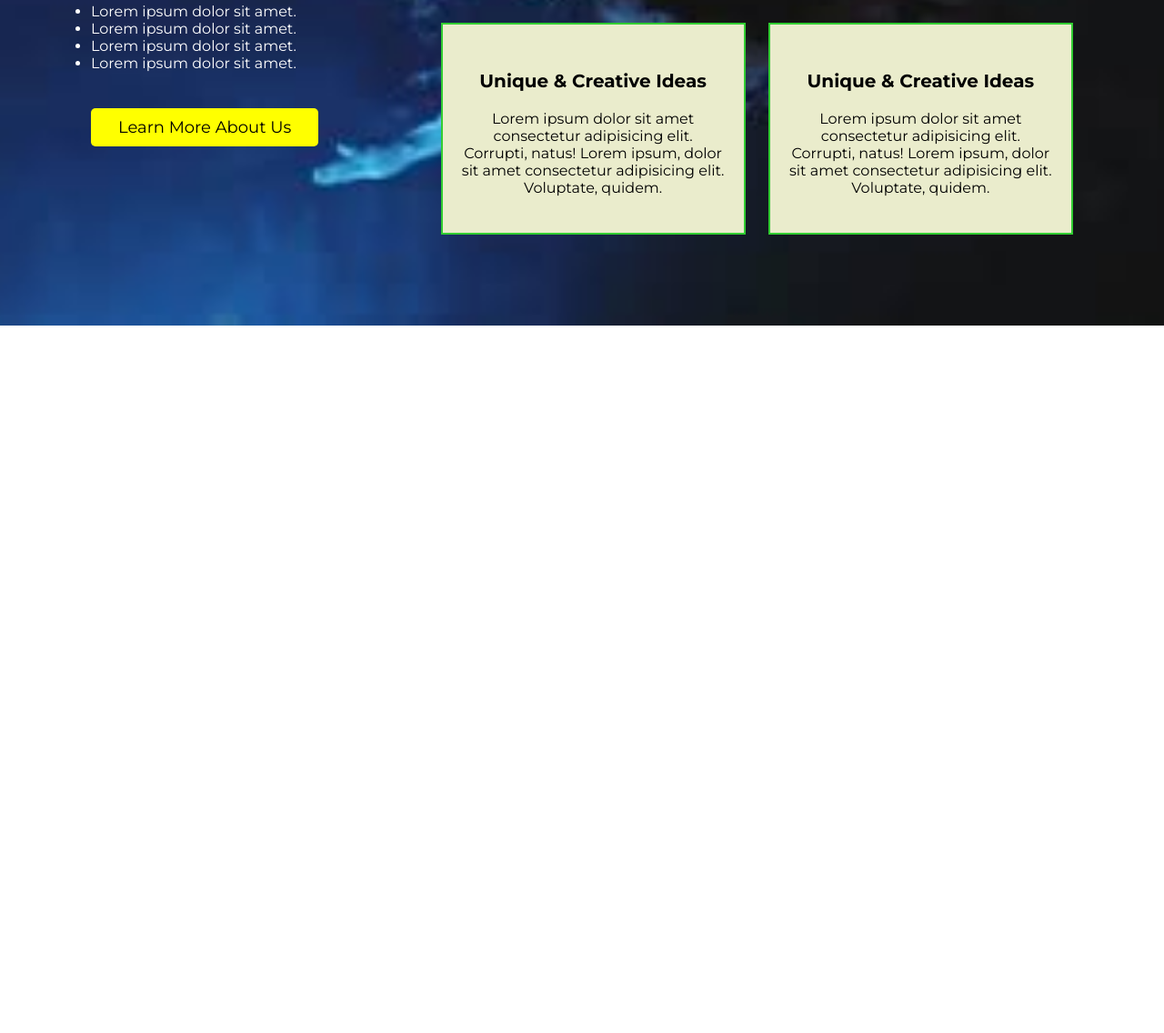
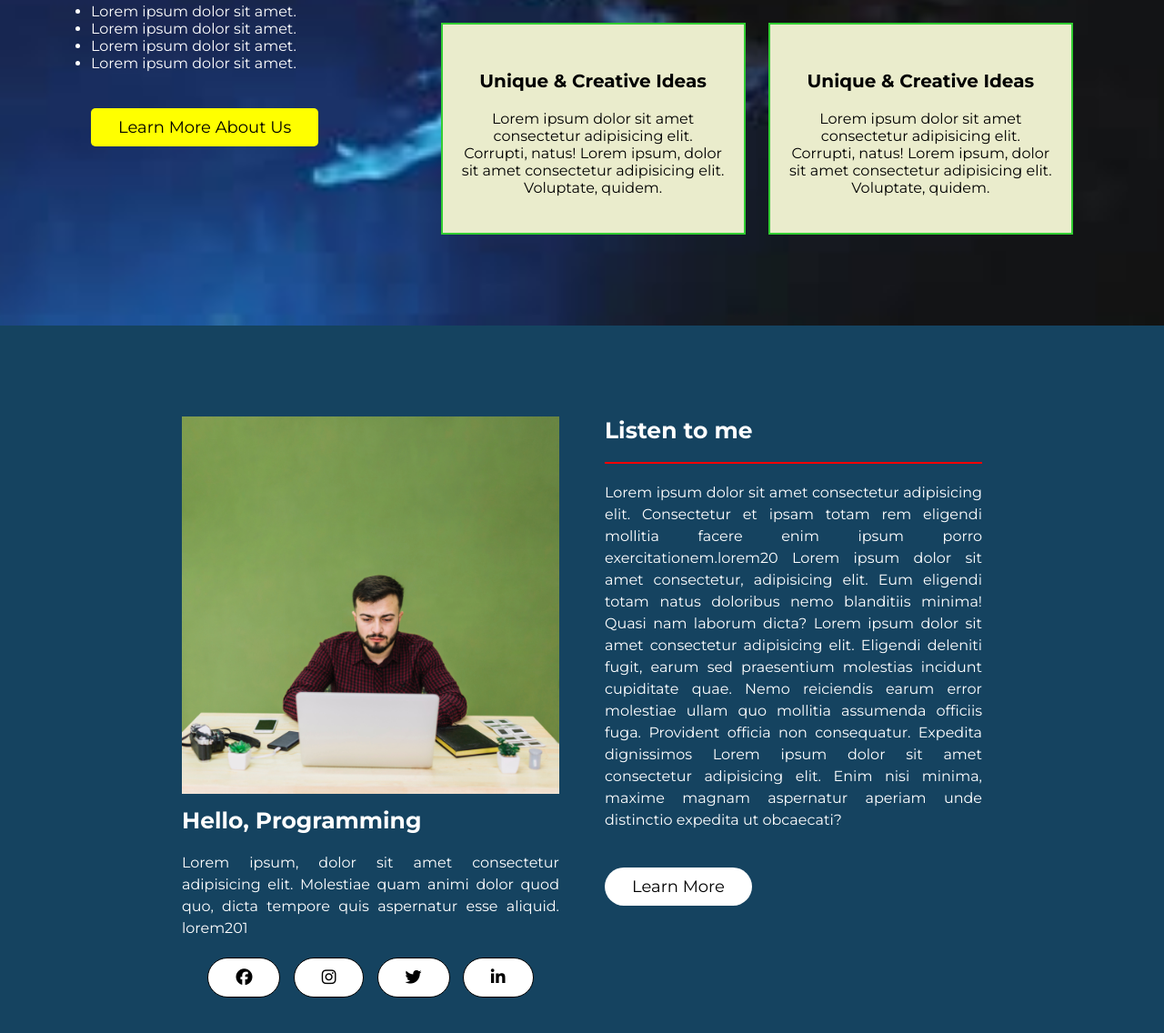
Before and after one commit to noor2367/Responsive-Website-html-css, a plain HTML site: page index.html in a window 1280 px wide. Shown: the part 2770-3906 px from the top of the page at 91% size. Before the commit the page ends 3128 px from the top, so only its background shows below. Drawn offline with Linux system fonts and the light colour scheme.

Commit message:
about section finished

```diff
--- a/index.html
+++ b/index.html
@@ -116,6 +116,30 @@
 
             </div>
           </section>
+          <!-- fourth section code start here -->
+           <section class="fouth-section">
+            <div class="advice-parent">
+                <div class="single-advice">
+                    <div class="about-img-box">
+                        <img src="image/2148019145.jpg" alt="">
+                    </div>
+                    <h4>Hello, Programming</h4>
+                    <p>Lorem ipsum, dolor sit amet consectetur adipisicing elit. Molestiae quam animi dolor quod quo, dicta tempore quis aspernatur esse aliquid. lorem201</p>
+                    <div class="advance-icon">
+                         <a href="#"><i class="fab fa-facebook"></i></a>
+                         <a href="#"><i class="fab fa-instagram"></i></a>
+                         <a href="#"><i class="fab fa-twitter"></i></a>
+                         <a href="#"><i class="fab fa-linkedin-in"></i></a>
+                    </div>
+
+                </div>
+                <div class="single-advice">
+                    <h3>Listen to me</h3>
+                    <p>Lorem ipsum dolor sit amet consectetur adipisicing elit. Consectetur et ipsam totam rem eligendi mollitia facere enim ipsum porro exercitationem.lorem20 Lorem ipsum dolor sit amet consectetur, adipisicing elit. Eum eligendi totam natus doloribus nemo blanditiis minima! Quasi nam laborum dicta? Lorem ipsum dolor sit amet consectetur adipisicing elit. Eligendi deleniti fugit, earum sed praesentium molestias incidunt cupiditate quae. Nemo reiciendis earum error molestiae ullam quo mollitia assumenda officiis fuga. Provident officia non consequatur. Expedita dignissimos Lorem ipsum dolor sit amet consectetur adipisicing elit. Enim nisi minima, maxime magnam aspernatur aperiam unde distinctio expedita ut obcaecati?</p>
+                    <a href="#">Learn More</a>
+                </div>
+            </div>
+           </section>
     </main>
 </body>
 </html>
--- a/style.css
+++ b/style.css
@@ -197,7 +197,60 @@ header{
     font-size: 20px;
     padding: 10px 0px 20px 0px;
 }
+/* fourth section code start here*/
+.fouth-section{
+    background-color:#154360 ;
+    padding: 100px 0px;
+    color: white;
+}
+.advice-parent{
+    display:flex;
+    gap: 50px;
+    margin-right: 200px;
+    margin-left: 200px;
+}
+.advice-parent > * {
+    flex-basis: 100%;
+}
 
+.about-img-box img{
+    width: 100%;
+}
+.single-advice p{
+    margin: 20px 0px;
+    line-height: 1.5;
+    text-align: justify;
+}
+.single-advice h3{
+    font-size: 25px;
+    border-bottom:2px solid red ;
+    padding-bottom: 20px;
+}
+.single-advice h4{
+    font-size: 25px;
+    margin-top: 10px;
+}
+.single-advice a{
+    text-decoration: none;
+    background-color: white;
+    color: black;
+    padding: 10px 30px;
+    border-radius: 40px;
+    font-size: 18px;
+    display: inline-block;
+    margin-top: 20px;
+}
+.advance-icon{
+    text-align: center;
+}
+.advance-icon a{
+    margin: 0 5px;
+    border: 1px solid black;
+    transition: 0.5s;
+}
+.advance-icon a:hover{
+    background-color: wheat;
+}
 
 
 
@@ -286,6 +339,21 @@ header{
     grid-gap:15px;
     margin-top: 50px;
 }
+/* about section code start here */
+.advice-parent{
+    display:block;
+    margin-right:30px;
+    margin-left:30px;
+}
+.advance-icon{
+    text-align: left;
+}
+.advance-icon a{
+    margin: 10px 5px;
+}
+.single-advice h3{
+    margin-top: 50px;
+}
 
 
 }
@@ -310,6 +378,7 @@ header{
         .smart-text h2{
             font-size:30px;
         }
+        /* about section code start here */
       .about-parent{
         display: block;
         margin-left:70px;
@@ -320,6 +389,20 @@ header{
         grid-template-columns: repeat(1, 1fr);
         grid-gap:20px;
         margin-top: 50px;
-}
+    }
+    .advice-parent{
+        display:flex;
+        margin-right:70px;
+        margin-left:70px;
+    }
+    .advance-icon{
+    text-align:center;
 
     }
+
+    .advance-icon a{
+        margin: 10px 5px;
+    }
+    /* about section code end here */
+
+    }
```
Also changed, not shown: image/2148019145-removebg-preview.png (added), image/2148019145.jpg (added).
